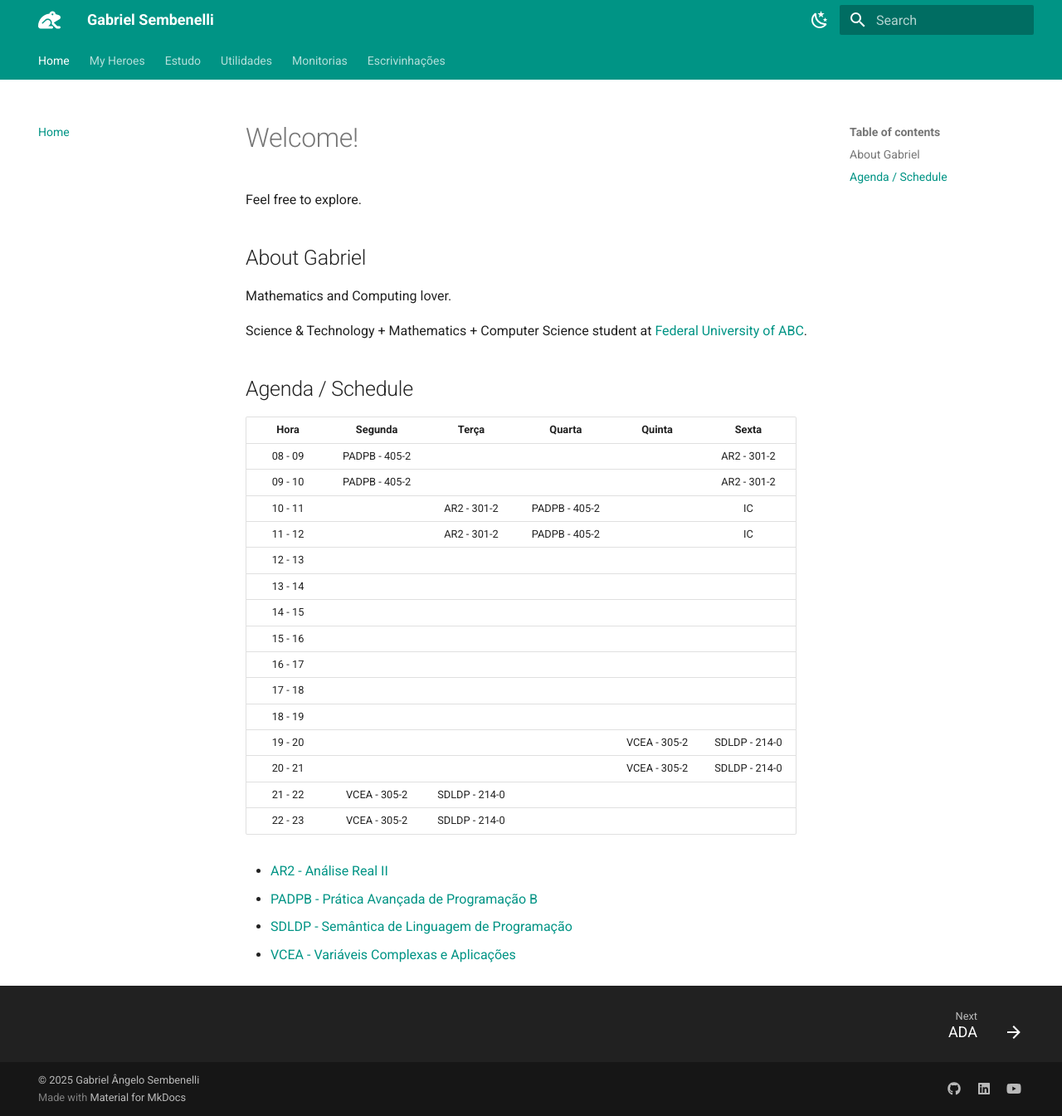
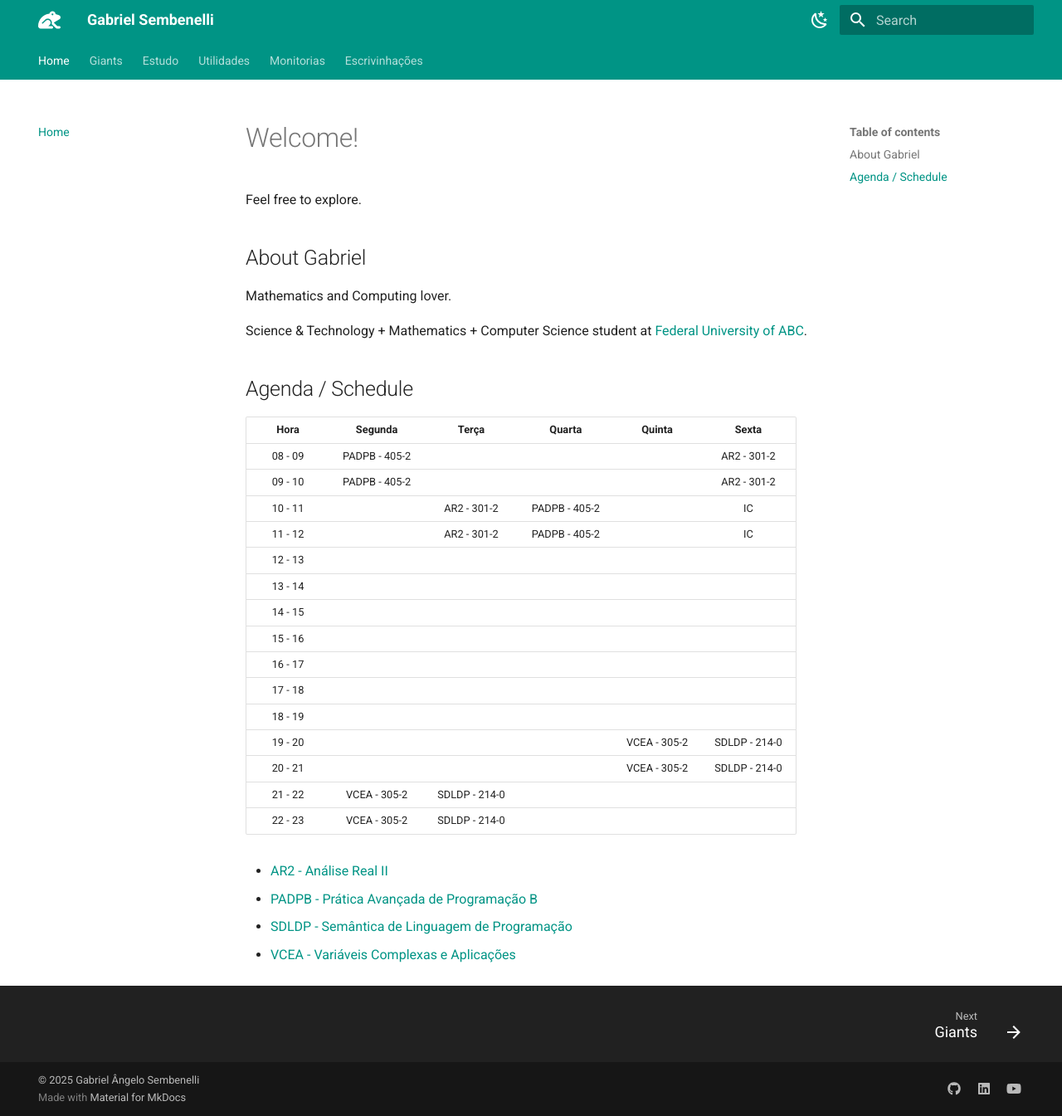
Before and after one commit to Gabriel-Sembenelli/website, an MkDocs documentation site: the page built from docs/index.md, in a window 1280 px wide and 1345 px high. Shown: the whole window at 83% size. Built offline with MkDocs 1.6.1 and Material for MkDocs 9.7.7, drawn with Linux system fonts in a browser that asks for light colours.

Commit message:
Reversed Quads ordering. Most recent first

```diff
--- a/mkdocs.yml
+++ b/mkdocs.yml
@@ -2,7 +2,9 @@
 site_description: My personal website!
 site_url: https://gabriel-sembenelli.github.io/
 
-# THEME ------------------------------------------------------------------------
+#-------------------------------------------------------------------------------
+#                   THEME
+#-------------------------------------------------------------------------------
 theme:
   name: material
   language: en
@@ -55,34 +57,39 @@
       primary: teal
       accent: orange
 
-# NAVIGATION -------------------------------------------------------------------
+#-------------------------------------------------------------------------------
+#                   NAVIGATION
+#-------------------------------------------------------------------------------
+
 nav:
   # - Testes: test.md
   - Home: index.md
-  - My Heroes: my-heroes.md
+  - Giants: giants.md
   - Estudo:
-    - Q24.2:
-      - ADA: Quads/Q24.2/ADA.md
+    - Q25.2:
+      - AR2: Quads/Q25.2/AR2.md
+      - PADPB: Quads/Q25.2/PADPB.md
+      - SDLDP: Quads/Q25.2/SDLDP.md
+      - VCEA: Quads/Q25.2/VCEA.md
+    - Q25.1:
+      - AR1: Quads/Q25.1/AR1.md
+      - MDO: Quads/Q25.1/MDO.md
+      - TDG: Quads/Q25.1/TDG.md
     - Q24.3:
       - ALA: Quads/Q24.3/ALA.md
       - CDP: Quads/Q24.3/CDP.md
       - NRES: Quads/Q24.3/NRES.md
       - AP: Quads/Q24.3/AP.md
-    - Q25.1:
-      - AR1: Quads/Q25.1/AR1.md
-      - MDO: Quads/Q25.1/MDO.md
-      - TDG: Quads/Q25.1/TDG.md
-    - Q25.2:
-      - AR2: Quads/Q25.2/AR2.md
-      - PADPB: Quads/Q25.2/PADPB.md
-      - SDLDP: Quads/Q25.2/SDLDP.md
-      - VCEA: Quads/Q25.2/VCEA.md
+    - Q24.2:
+      - ADA: Quads/Q24.2/ADA.md
   - Utilidades: utilidades.md
   - Monitorias:
     - Geometria Analítica:
       - Referências: Monitorias/Geometria-Analitica/bibliografia.md
   - Escrivinhações:
     - Desigualdade de Cauchy-Schwarz: Cauchy-Schwarz.md
+
+#-------------------------------------------------------------------------------
 
 plugins:
   - social
```
